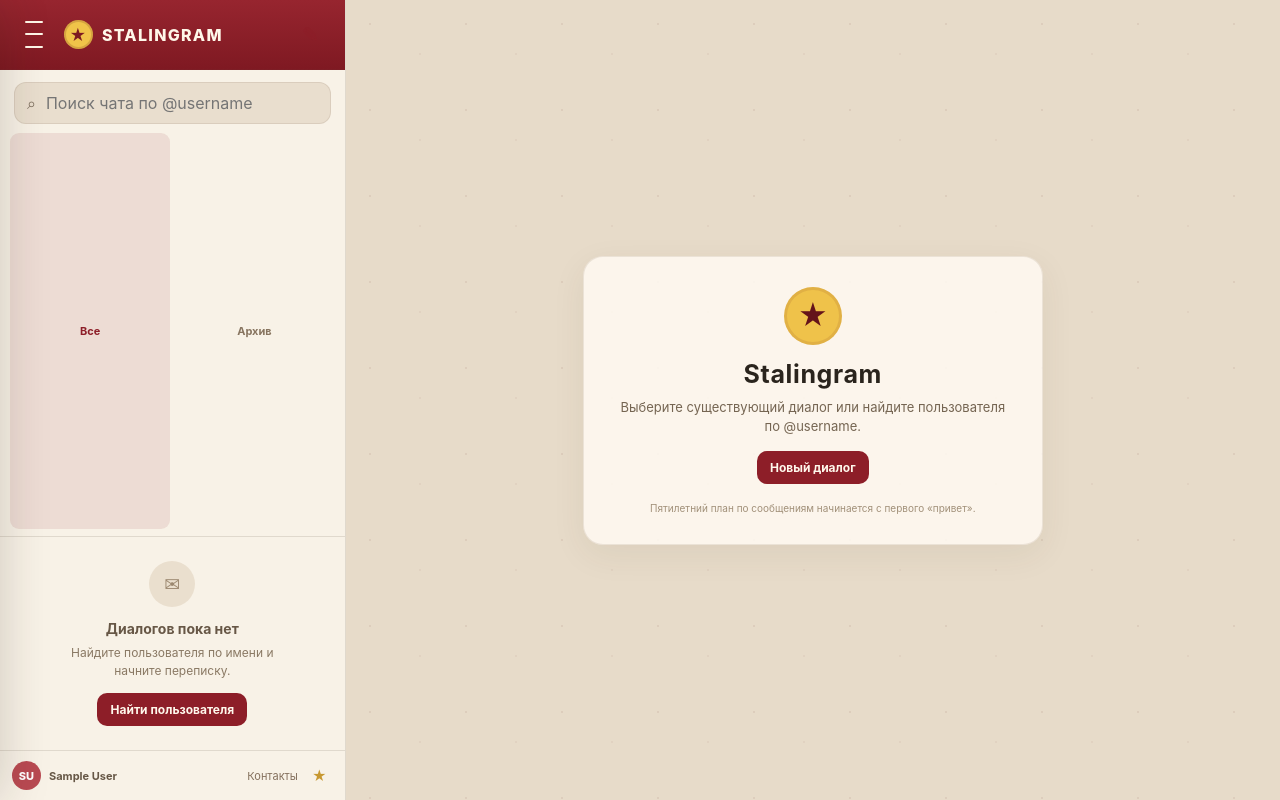
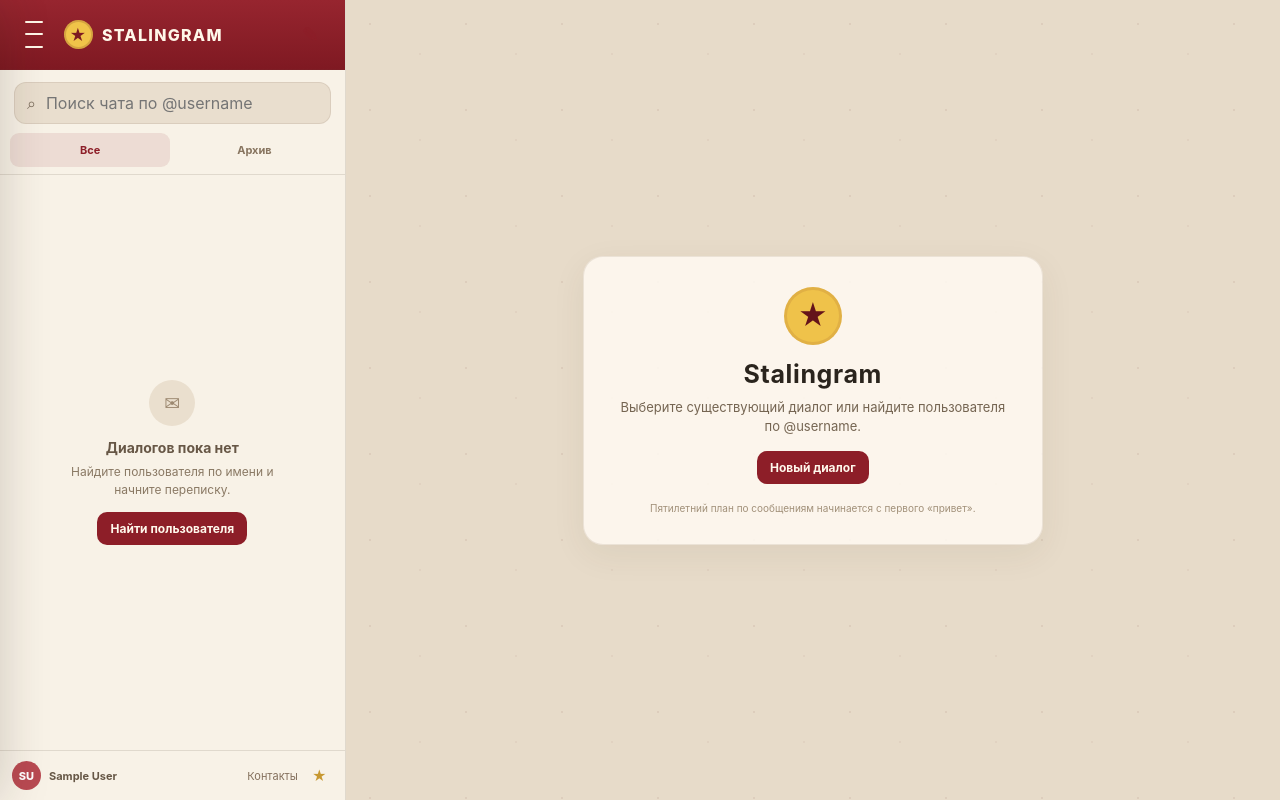
Before and after one commit to shipovskijkorp/stalingram.su, a Django app: page / in a window 1280 px wide. Run offline with Django 5.2, Linux system fonts and the light colour scheme; the visitor is signed in with stand-in values (Sample User, id 1); data comes from the database, SQL or seed files in the repository; data that the repository does not hold is empty.

Commit message:
Fix chat folder tab sizing

```diff
--- a/static/css/responsive.css
+++ b/static/css/responsive.css
@@ -1,3 +1,16 @@
+.sidebar {
+  grid-template-rows: auto auto auto minmax(0, 1fr) auto;
+}
+
+.chat-folder-tabs {
+  align-self: start;
+}
+
+.chat-folder-tabs a {
+  height: 34px;
+  min-height: 34px;
+}
+
 @media (max-width: 1180px) and (min-width: 821px) {
   .app-shell { grid-template-columns: clamp(285px, 31vw, 340px) minmax(0, 1fr); }
   .sidebar__topbar { min-height: 64px; }
```
